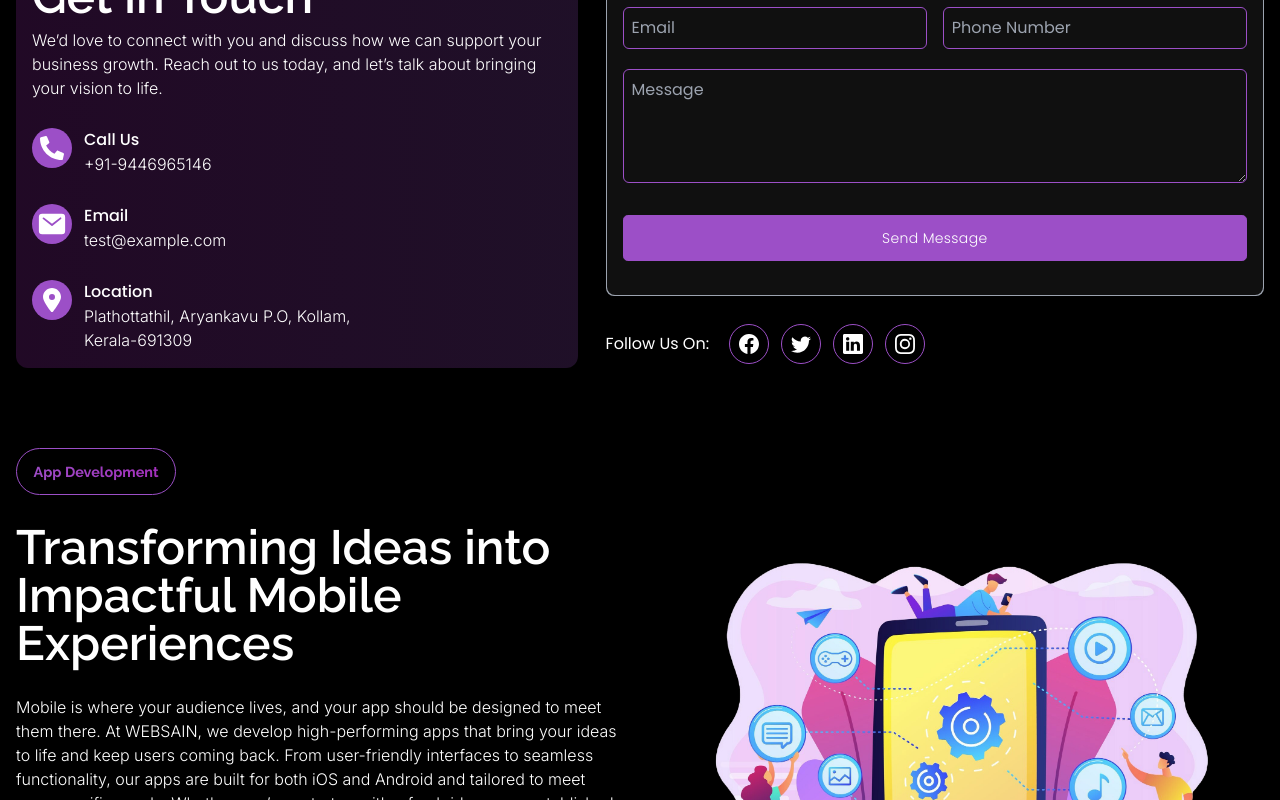
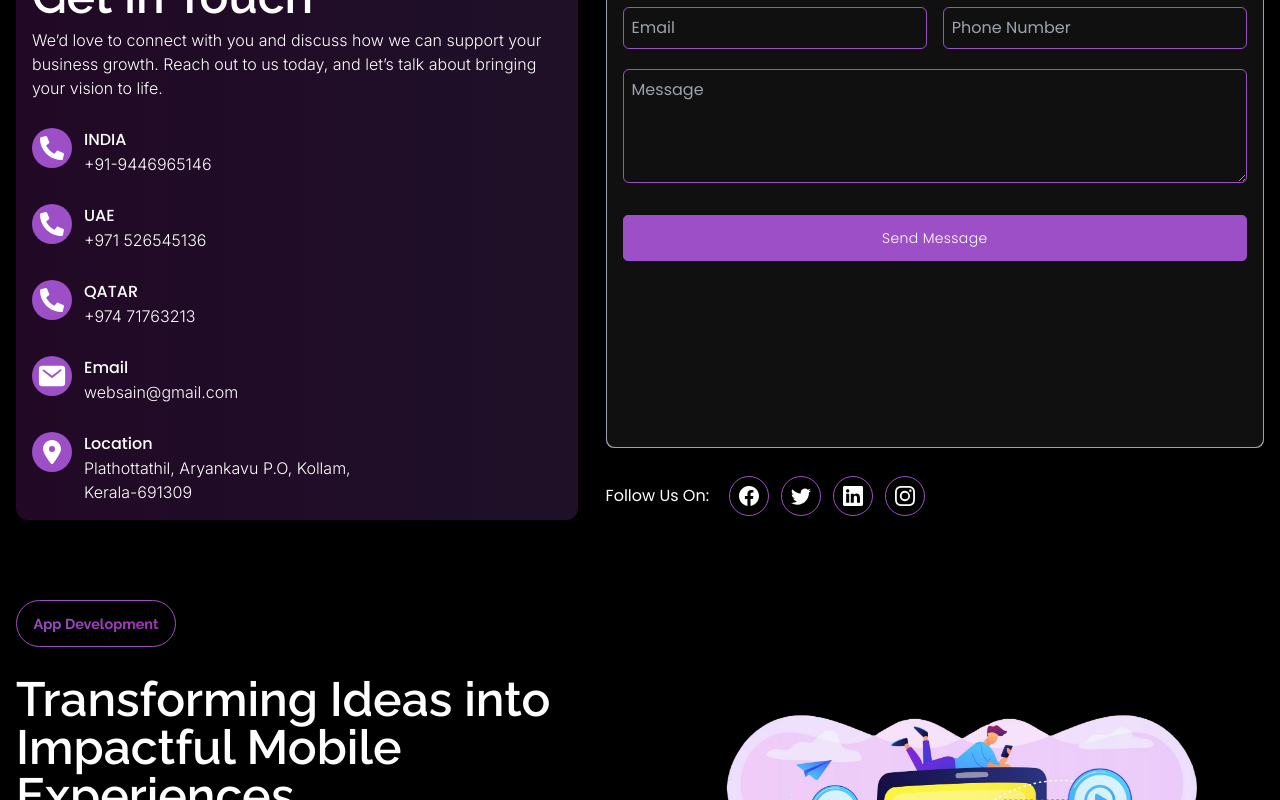
Before and after one commit to remeessalam/websain, a React (Create React App) app: page /app-development in a window 1280 px wide. Shown: the part 1000-1800 px from the top of the page. Built offline with nearby package versions, Linux system fonts and the light colour scheme.

Commit message:
all changes done

```diff
--- a/src/components/common/ContactForm.jsx
+++ b/src/components/common/ContactForm.jsx
@@ -86,8 +86,32 @@ const ContactForm = () => {
             <FaPhone className="text-2xl scale-x-[-1]" />
           </div>
           <div className="flex flex-col h-full">
-            <p className="font-medium">Call Us</p>
+            <p className="font-medium">INDIA</p>
             <p className="desc">{companyDetails.phone}</p>
+          </div>
+        </Link>
+        <Link
+          to={`tel:${companyDetails.uaephone}`}
+          className="flex items-start gap-3 w-fit mt-5"
+        >
+          <div className="w-[2.5rem] h-[2.5rem] rounded-full bg-primary flex justify-center items-center">
+            <FaPhone className="text-2xl scale-x-[-1]" />
+          </div>
+          <div className="flex flex-col h-full">
+            <p className="font-medium">UAE</p>
+            <p className="desc">{companyDetails.uaephone}</p>
+          </div>
+        </Link>
+        <Link
+          to={`tel:${companyDetails.qatarphone}`}
+          className="flex items-start gap-3 w-fit mt-5"
+        >
+          <div className="w-[2.5rem] h-[2.5rem] rounded-full bg-primary flex justify-center items-center">
+            <FaPhone className="text-2xl scale-x-[-1]" />
+          </div>
+          <div className="flex flex-col h-full">
+            <p className="font-medium">QATAR</p>
+            <p className="desc">{companyDetails.qatarphone}</p>
           </div>
         </Link>
         <Link
--- a/src/components/landingPages/LandingFooter.jsx
+++ b/src/components/landingPages/LandingFooter.jsx
@@ -56,12 +56,30 @@ const LandingFooter = () => {
             <div className="flex flex-col gap-2">
               <h6 className="font-medium mb-1">Contact Us</h6>
               <div className="flex flex-col">
-                <h6 className="text-[.9rem] mb-1">Phone</h6>
+                <h6 className="text-[.9rem] mb-1">INDIA</h6>
                 <Link
                   to={`tel:${companyDetails.phone}`}
                   className="text-white/70 desc text-sm"
                 >
                   {companyDetails.phone}
+                </Link>
+              </div>
+              <div className="flex flex-col">
+                <h6 className="text-[.9rem] mb-1">UAE</h6>
+                <Link
+                  to={`tel:${companyDetails.uaephone}`}
+                  className="text-white/70 desc text-sm"
+                >
+                  {companyDetails.uaephone}
+                </Link>
+              </div>
+              <div className="flex flex-col">
+                <h6 className="text-[.9rem] mb-1">QATAR</h6>
+                <Link
+                  to={`tel:${companyDetails.qatarphone}`}
+                  className="text-white/70 desc text-sm"
+                >
+                  {companyDetails.qatarphone}
                 </Link>
               </div>
               <div className="flex flex-col mt-2">
--- a/src/components/landingPages/LandingHeader.jsx
+++ b/src/components/landingPages/LandingHeader.jsx
@@ -47,7 +47,12 @@ const LandingHeader = () => {
             />
           </Link>
           <div className="lg:flex items-center gap-10 hidden">
-            {options.map((option) => (
+            {options.map((option) =>
+              option.name === "Home" ? (
+                <a href="/" className="text-black hover:text-green-300">
+                  {option.name}
+                </a>
+              ) : (
                 <Link
                   to={`${option.path}`}
                   className="link text-sm text-black"
@@ -60,7 +65,8 @@ const LandingHeader = () => {
                 >
                   {option.name}
                 </Link>
-            ))}
+              )
+            )}
           </div>
         </div>
         <Drawer
--- a/src/components/website/WebsiteFooter.jsx
+++ b/src/components/website/WebsiteFooter.jsx
@@ -31,12 +31,30 @@ const WebsiteFooter = () => {
             <div className="flex flex-col gap-2">
               <h6 className="font-medium mb-1">Contact Us</h6>
               <div className="flex flex-col">
-                <h6 className="text-[.9rem] mb-1">Phone</h6>
+                <h6 className="text-[.9rem] mb-1">INDIA</h6>
                 <Link
                   to={`tel:${companyDetails.phone}`}
                   className="text-white/70 desc text-sm"
                 >
                   {companyDetails.phone}
+                </Link>
+              </div>
+              <div className="flex flex-col">
+                <h6 className="text-[.9rem] mb-1">UAE</h6>
+                <Link
+                  to={`tel:${companyDetails.uaephone}`}
+                  className="text-white/70 desc text-sm"
+                >
+                  {companyDetails.uaephone}
+                </Link>
+              </div>
+              <div className="flex flex-col">
+                <h6 className="text-[.9rem] mb-1">QATAR</h6>
+                <Link
+                  to={`tel:${companyDetails.qatarphone}`}
+                  className="text-white/70 desc text-sm"
+                >
+                  {companyDetails.qatarphone}
                 </Link>
               </div>
               <div className="flex flex-col mt-2">
--- a/src/constant.js
+++ b/src/constant.js
@@ -65,15 +65,14 @@ export {
 export const companyDetails = {
   phone: "+91-9446965146",
   whatsapp: "+91-9715265678",
-  email: "test@example.com",
+  qatarphone: "+974 71763213",
+  uaephone: "+971 526545136",
+  email: "websain@gmail.com",
   address: "Plathottathil, Aryankavu P.O, Kollam, Kerala-691309",
-  twitter: "",
-  linkedin: "",
-  instagram: "",
   facebook: "",
-  // twitter: "https://x.com/VKMTechnoSoln",
-  // linkedin: "https://www.linkedin.com/company/vkm-techno-solutions",
-  // instagram: "https://www.instagram.com/vkmtechnosolutions/",
+  twitter: "https://x.com/websain01",
+  linkedin: "https://www.linkedin.com/company/websain",
+  instagram: "https://www.instagram.com/websain",
   // facebook: "https://www.facebook.com/profile.php?id=61566531176974",
 };
 
@@ -98,6 +97,11 @@ export const routes = [
     name: "Contact Us",
     path: "/contact-us",
     component: <ContactUs />,
+  },
+  {
+    name: "Blogs",
+    path: "#",
+    // component: <ContactUs />,
   },
 ];
 
--- a/src/pages/Thankyou.jsx
+++ b/src/pages/Thankyou.jsx
@@ -6,7 +6,7 @@ import { BsFacebook, BsLinkedin, BsTwitter, BsYoutube } from "react-icons/bs";
 const Thankyou = () => {
   return (
     <div className="min-h-screen flex flex-col justify-between bg-primary/20">
-      <div className="py-4 top-0 w-full bg-black/20 backdrop-blur-md z-50 text-white">
+      <div className="py-4 top-0 w-full bg-white/70 backdrop-blur-md z-50 text-white">
         <div className="wrapper flex justify-between items-center gap-10">
           <div className="flex justify-between items-center gap-20 w-full pl-[1rem] lg:pl-0">
             <Link to="/">
@@ -29,7 +29,7 @@ const Thankyou = () => {
           Home
         </Link>
       </div>
-      <div className="py-14 bg-gradient-to-r border-t border-primary/30 from-primary/30 to-secondary/30">
+      <div className="py-14 bg-gray-600 border-t border-primary/30 ">
         <div className="wrapper text-white">
           <div className="flex md:flex-row flex-col justify-between gap-10">
             <div className="flex flex-col items-center">
```
Lines whose indentation alone changed are shown as unchanged.
